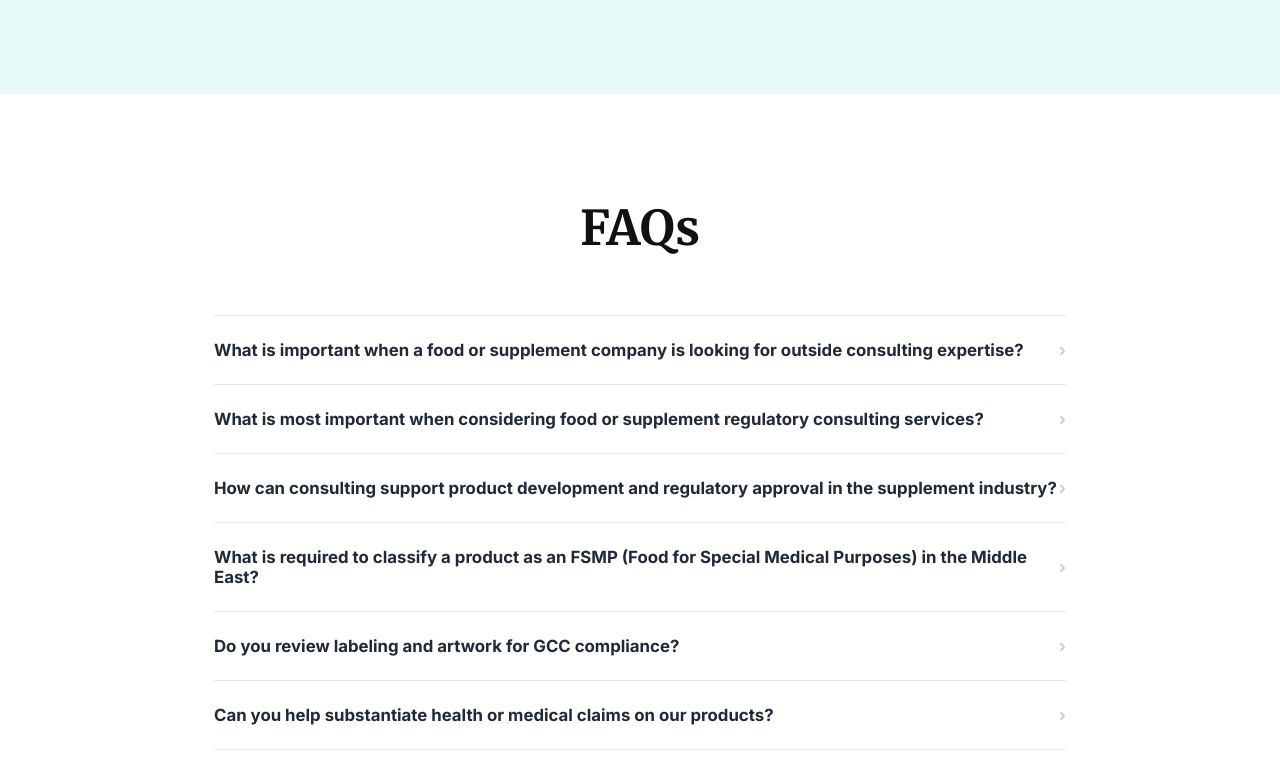
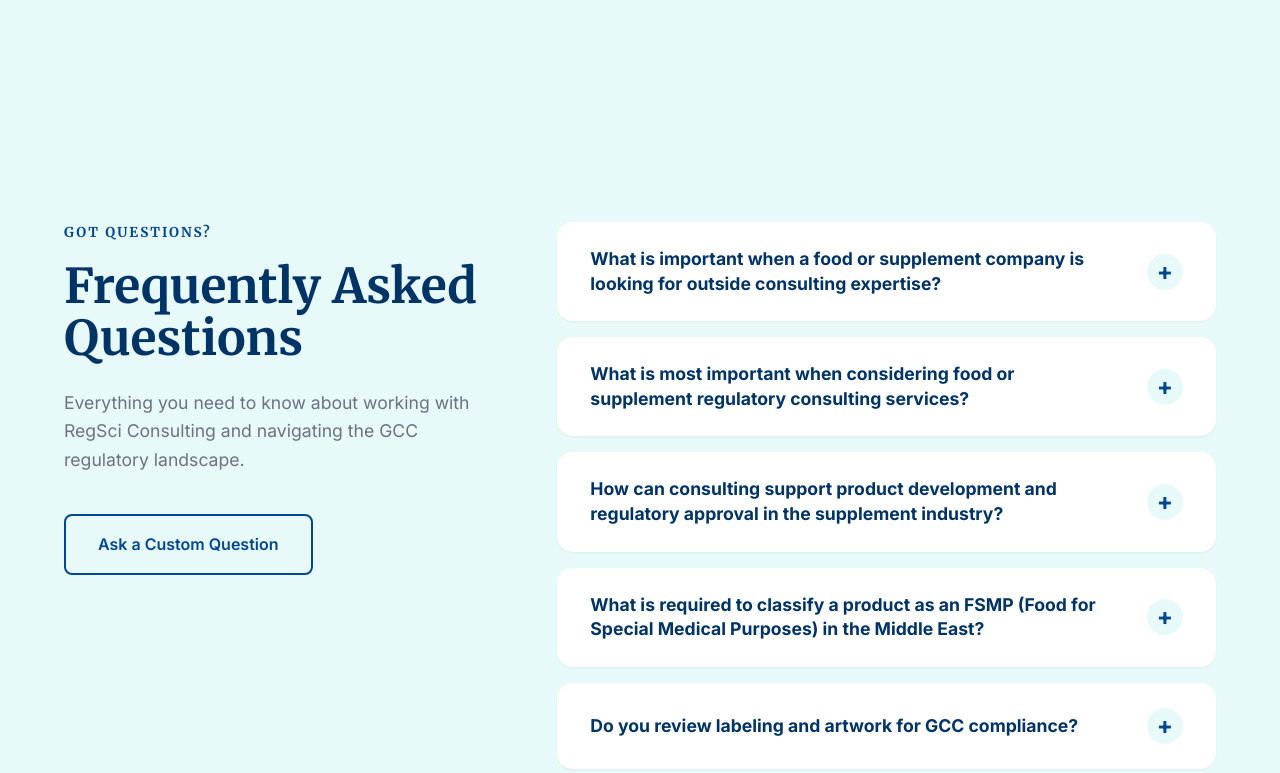
Before and after one commit to alanisinan/RegSciConsulting, a Next.js app: page / in a window 1280 px wide. Shown: the part 4647-5420 px from the top of the page. Built offline with nearby package versions, Linux system fonts and the light colour scheme.

Commit message:
Overhaul FAQ design to a modern dual-column interactive layout

```diff
--- a/src/components/FAQ.tsx
+++ b/src/components/FAQ.tsx
@@ -16,27 +16,79 @@ export default function FAQ() {
   const [openIdx, setOpenIdx] = useState<number | null>(null);
 
   return (
-    <section id="faq" style={{ padding: '6rem 0', background: '#fff' }}>
-      <div className="container" style={{ maxWidth: '900px' }}>
-        <h2 style={{ textAlign: 'center', fontSize: '3rem', marginBottom: '3rem', color: '#111' }}>FAQs</h2>
-        <div style={{ borderTop: '1px solid var(--border-color)' }}>
-          {faqs.map((faq, i) => (
-            <div key={i} style={{ borderBottom: '1px solid var(--border-color)' }}>
-              <button
-                onClick={() => setOpenIdx(openIdx === i ? null : i)}
-                style={{ width: '100%', padding: '1.5rem 0', display: 'flex', justifyContent: 'space-between', alignItems: 'center', background: 'transparent', border: 'none', cursor: 'pointer', textAlign: 'left', fontFamily: 'var(--font-sans)', fontWeight: 700, fontSize: '1.05rem', color: 'var(--text-dark)' }}
-              >
-                {faq.q}
-                <span style={{ color: '#ccc' }}>{openIdx === i ? '−' : '›'}</span>
-              </button>
-              {openIdx === i && (
-                <div style={{ paddingBottom: '1.5rem', color: 'var(--text-muted)', fontSize: '0.95rem' }}>
-                  {faq.a}
+    <section id="faq" style={{ padding: '8rem 0', background: 'var(--bg-cyan-light)' }}>
+      <div className="container">
+
+        <div style={{ display: 'flex', flexWrap: 'wrap', gap: '4rem', alignItems: 'flex-start' }}>
+
+          <div style={{ flex: '1 1 350px', position: 'sticky', top: '120px' }}>
+             <h4 style={{ color: 'var(--primary-blue)', textTransform: 'uppercase', letterSpacing: '2px', fontSize: '0.85rem', marginBottom: '1rem', fontWeight: 700 }}>Got Questions?</h4>
+             <h2 style={{ fontSize: '3rem', color: 'var(--primary-blue-dark)', marginBottom: '1.5rem', fontFamily: 'var(--font-serif)', lineHeight: 1.1 }}>
+               Frequently Asked Questions
+             </h2>
+             <p style={{ color: 'var(--text-muted)', fontSize: '1.1rem', lineHeight: 1.6, marginBottom: '2.5rem' }}>
+               Everything you need to know about working with RegSci Consulting and navigating the GCC regulatory landscape.
+             </p>
+             <a href="#contact" style={{
+               display: 'inline-block', padding: '1rem 2rem', border: '2px solid var(--primary-blue)',
+               color: 'var(--primary-blue)', fontWeight: 600, borderRadius: '8px', textDecoration: 'none',
+               transition: 'background 0.2s',
+             }}>
+               Ask a Custom Question
+             </a>
+          </div>
+
+          <div style={{ flex: '2 1 500px', display: 'flex', flexDirection: 'column', gap: '1rem' }}>
+            {faqs.map((faq, i) => {
+              const isOpen = openIdx === i;
+              return (
+                <div key={i} style={{
+                  background: '#fff',
+                  borderRadius: '16px',
+                  boxShadow: isOpen ? 'var(--shadow-md)' : 'var(--shadow-sm)',
+                  border: isOpen ? '1px solid var(--primary-blue)' : '1px solid transparent',
+                  overflow: 'hidden',
+                  transition: 'all 0.3s ease'
+                }}>
+                  <button
+                    onClick={() => setOpenIdx(isOpen ? null : i)}
+                    style={{
+                      width: '100%', padding: '1.5rem 2rem',
+                      display: 'flex', justifyContent: 'space-between', alignItems: 'center',
+                      background: 'transparent', border: 'none', cursor: 'pointer', textAlign: 'left',
+                      fontFamily: 'var(--font-sans)', fontWeight: 700, fontSize: '1.1rem',
+                      color: isOpen ? 'var(--primary-blue)' : 'var(--primary-blue-dark)'
+                    }}
+                  >
+                    <span style={{ paddingRight: '2rem', lineHeight: 1.4 }}>{faq.q}</span>
+                    <span style={{
+                      display: 'flex', alignItems: 'center', justifyContent: 'center', flexShrink: 0,
+                      width: '36px', height: '36px', borderRadius: '50%',
+                      background: isOpen ? 'var(--primary-blue)' : 'var(--bg-cyan-light)',
+                      color: isOpen ? '#fff' : 'var(--primary-blue)',
+                      fontSize: '1.5rem', lineHeight: 1,
+                      transform: isOpen ? 'rotate(45deg)' : 'none',
+                      transition: 'transform 0.3s ease, background 0.3s ease'
+                    }}>+</span>
+                  </button>
+
+                  <div style={{
+                    maxHeight: isOpen ? '500px' : '0',
+                    opacity: isOpen ? 1 : 0,
+                    transition: 'all 0.3s ease',
+                    padding: isOpen ? '0 2rem 1.5rem 2rem' : '0 2rem'
+                  }}>
+                    <p style={{ margin: 0, color: 'var(--text-muted)', fontSize: '1rem', lineHeight: 1.6 }}>
+                      {faq.a}
+                    </p>
+                  </div>
                 </div>
-              )}
-            </div>
-          ))}
+              );
+            })}
+          </div>
+
         </div>
+
       </div>
     </section>
   );
```
